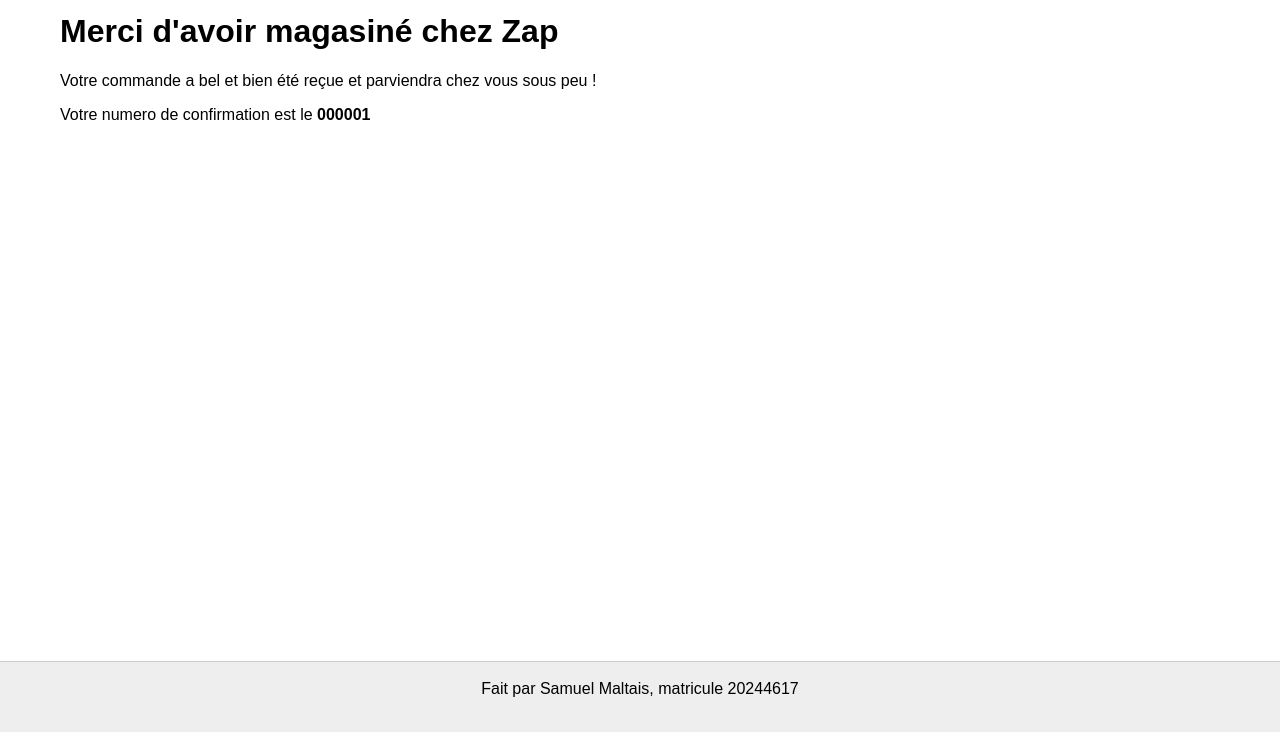
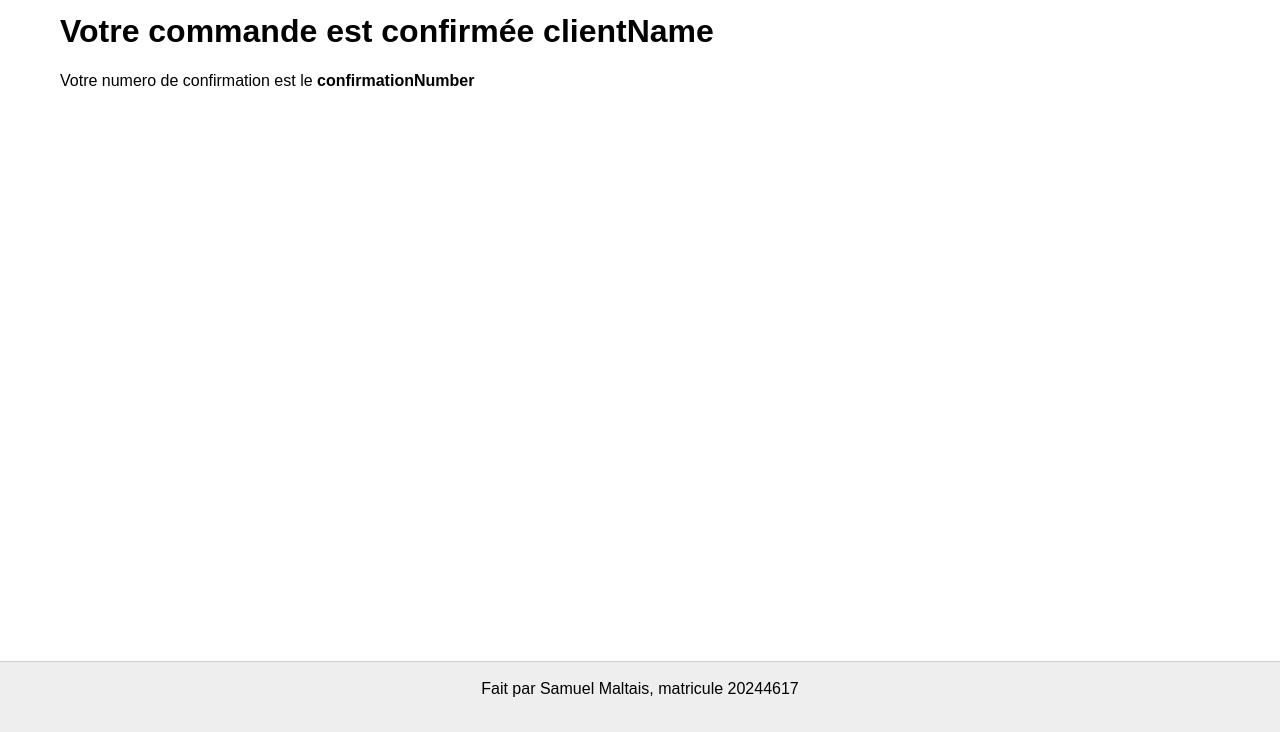
Before and after one commit to SamuelMaltais/ZapOnline, a plain HTML site: page confirmation.html in a window 1280 px wide. Shown: the part 69-801 px from the top of the page. Drawn offline with nearby package versions, Linux system fonts and the light colour scheme.

Commit message:
confirmation.html fini
dans order.html, il faut save le nom et un client number sous : confirmationNumber et clientName

```diff
--- /dev/null
+++ b/assets/scripts/confirmation.js
@@ -0,0 +1,13 @@
+$(document).ready(()=>{
+
+    localStorage.setItem("clientName", "clientName")
+    localStorage.setItem("confirmationNumber", "confirmationNumber")
+
+    let clientName = localStorage.getItem("clientName")
+    let confirmationNumber = localStorage.getItem("confirmationNumber")
+
+    $("#confirmation-number").html(confirmationNumber)
+    $("#client-name").html(clientName)
+}
+
+)
--- a/confirmation.html
+++ b/confirmation.html
@@ -6,6 +6,8 @@
   <link rel="stylesheet" type="text/css" href="https://use.fontawesome.com/releases/v5.3.1/css/all.css">
   <script src="http://ajax.googleapis.com/ajax/libs/jquery/3.2.1/jquery.min.js" type="text/javascript"></script>
   <script src="./assets/scripts/header.js"></script>
+  <script src="./assets/scripts/confirmation.js"></script>
+
 
 
   <meta charset="UTF-8">
@@ -34,9 +36,9 @@
   </header>
   <main>
     <div class="main-content">
-    <h1>Merci d'avoir magasiné chez Zap</h1>
-    <p>Votre commande a bel et bien été reçue et parviendra chez vous sous peu !</p>
-    <p>Votre numero de confirmation est le <b>000001</b></p>
+
+    <h1>Votre commande est confirmée <span id="client-name"></span></h1>
+    <p>Votre numero de confirmation est le <b id="confirmation-number">000001</b></p>
   </div>
   </main>
   </div>
```
